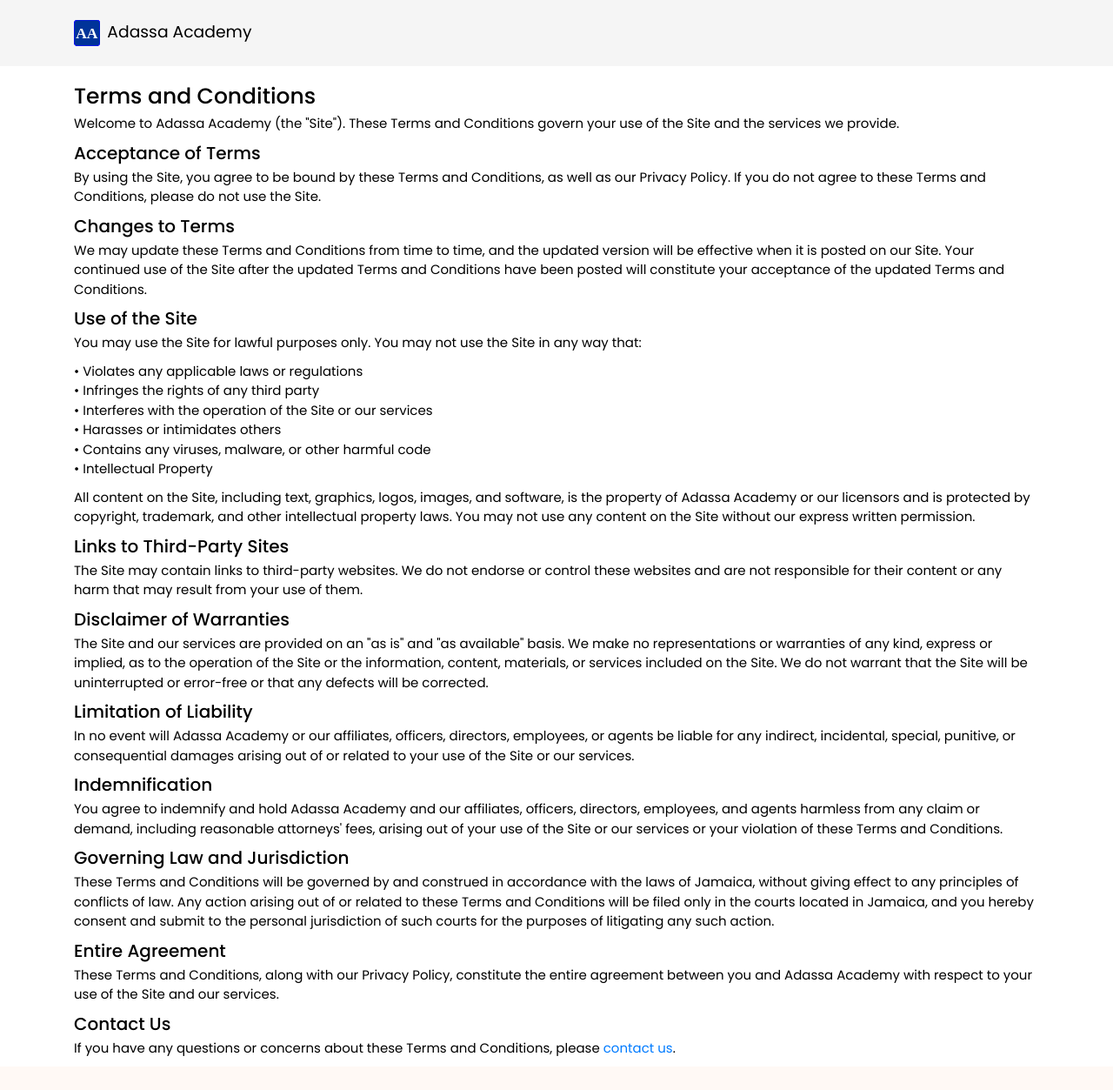
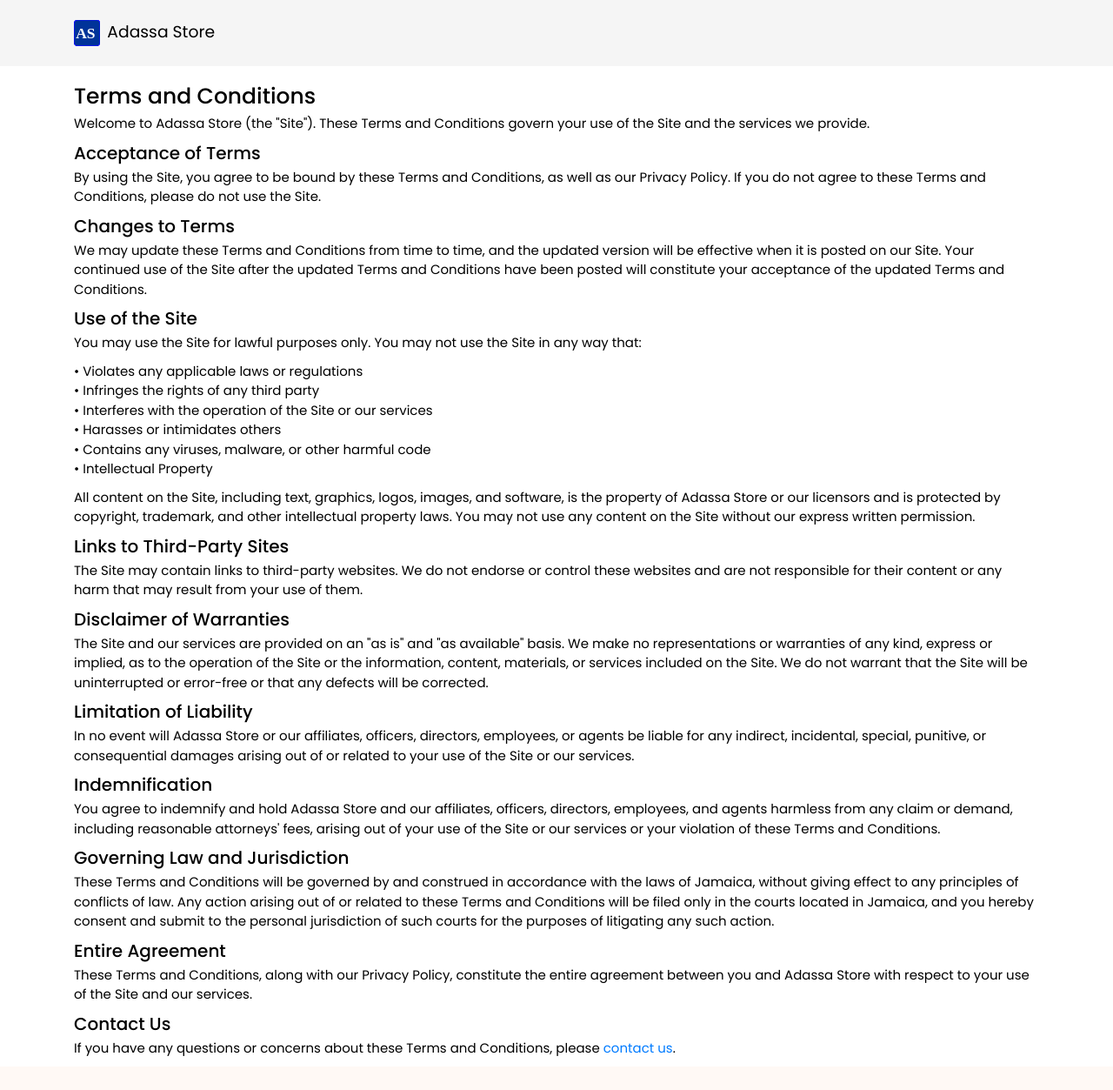
Before and after one commit to Adassa-Enterprise-Solutions/adassa-store, a Jekyll site: the page built from terms-and-conditions.html, in a window 1280 px wide and 1400 px high. Shown: the top 1253 px of the window at 87% size. Built offline with Jekyll 4.4.1, drawn with Linux system fonts in a browser that asks for light colours; comment, search, counter and statistics services are not loaded; some of the changed text lies outside the part shown.

Commit message:
General updates.

```diff
--- a/_config.yml
+++ b/_config.yml
@@ -1,17 +1,17 @@
 # Company Information
-company_name: Adassa Academy
-domain_name: adassa.adassa.com.jm
+company_name: Adassa Store
+domain_name: store.adassa.com.jm
 address_line: Kingston
 country: Jamaica
 company_email: mail@adassa.com.jm
-description: This is the Adassa Academy website.
-meta_description: online education, e-learning, primary and secondary school mathematics, CSEC, CXC
+description: This is the Adassa Store website.
+meta_description: business management system, engineering, information technology, personal development, personal products
 
 # Site Information
-title: Adassa Academy
+title: Adassa Store
 author: Desmond Bennett
 baseurl: ""
-url: https://academy.adassa.com.jm
+url: https://store.adassa.com.jm
 
 # Social Links
 facebook_link: https://www.facebook.com/desmondpbennett
@@ -19,7 +19,7 @@
 github_link: https://github.com/Adassa-Enterprise-Solutions/
 
 disqus: false
-disqus_shortname: adassa_academy
+disqus_shortname: adassa_store
 
 paginate: 20
 
--- a/_includes/footer.html
+++ b/_includes/footer.html
@@ -56,7 +60,7 @@
 
     </section>
     <section class="container">
-        <a href="https://academy.adassa.com.jm/">
+        <a href="https://store.adassa.com.jm/">
             <li>© {{ site.time | date: '%Y' }} {{ site.company_name }}</li>
         </a>
     </section>
--- a/_includes/head.html
+++ b/_includes/head.html
@@ -4,7 +4,7 @@
     <meta name="viewport" content="width=device-width, initial-scale=1.0">
     <meta name="description" content="{{ page.description }}" />
     <title>{{ page.title }}</title>
-    <link rel="icon" href="/assets/media/AALogo.svg" type="image/x-icon">
+    <link rel="icon" href="/assets/media/ASLogo.svg" type="image/x-icon">
     <link rel="stylesheet" href="/assets/css/style.css">
     <link rel="stylesheet" href="/assets/css/responsive.css">
     <!-- Google Sign In -->
--- a/_includes/header.html
+++ b/_includes/header.html
@@ -2,13 +2,13 @@
 
     <nav class="navbar navbar-expand-lg navbar-light bg-none container">
         <a class="navbar-brand" href="/">
-            <img src="/assets/media/AALogo.svg"
+            <img src="/assets/media/ASLogo.svg"
                  width="30" height="30"
                  class="d-inline-block align-top ml-4 mr-2"
                  alt="Adassa">
 
             <span class="font-size-1-5em">
-                Adassa Academy
+                Adassa Store
             </span>
         </a>
         <button class="navbar-toggler mr-4" type="button" data-toggle="collapse" data-target="#navbarSupportedContent" aria-controls="navbarSupportedContent" aria-expanded="false" aria-label="Toggle navigation">
--- a/index.html
+++ b/index.html
@@ -1,6 +1,6 @@
 ---
 layout: home-layout
-title: Adassa Academy
+title: Adassa Store
 ---
 
 <section class="introduction">
--- a/nbproject/project.xml
+++ b/nbproject/project.xml
@@ -3,7 +3,7 @@
     <type>org.netbeans.modules.web.clientproject</type>
     <configuration>
         <data xmlns="http://www.netbeans.org/ns/clientside-project/1">
-            <name>Adassa Academy</name>
+            <name>Adassa Store</name>
         </data>
     </configuration>
 </project>
```
Also changed, not shown: other parts of _includes/footer.html (+5 -1 lines), other parts of _includes/head.html (+0 -11 lines), .github/workflows/jekyll.yml (deleted), README.md, assets/media/ASLogo.png (added), assets/media/ASLogo.svg.
